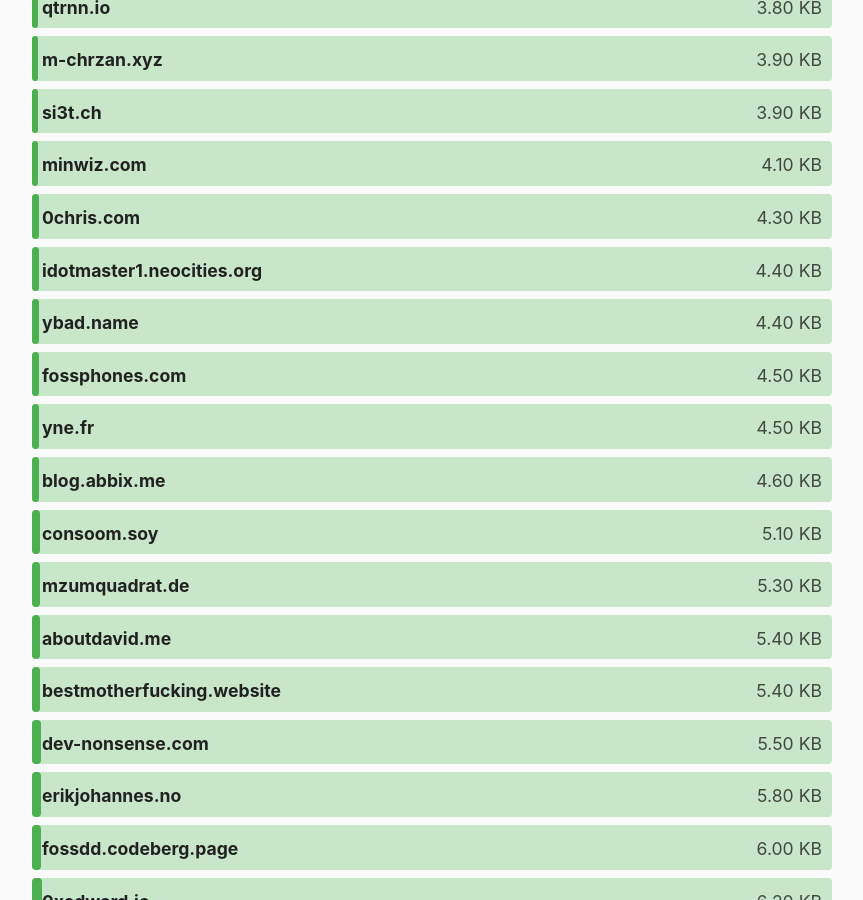
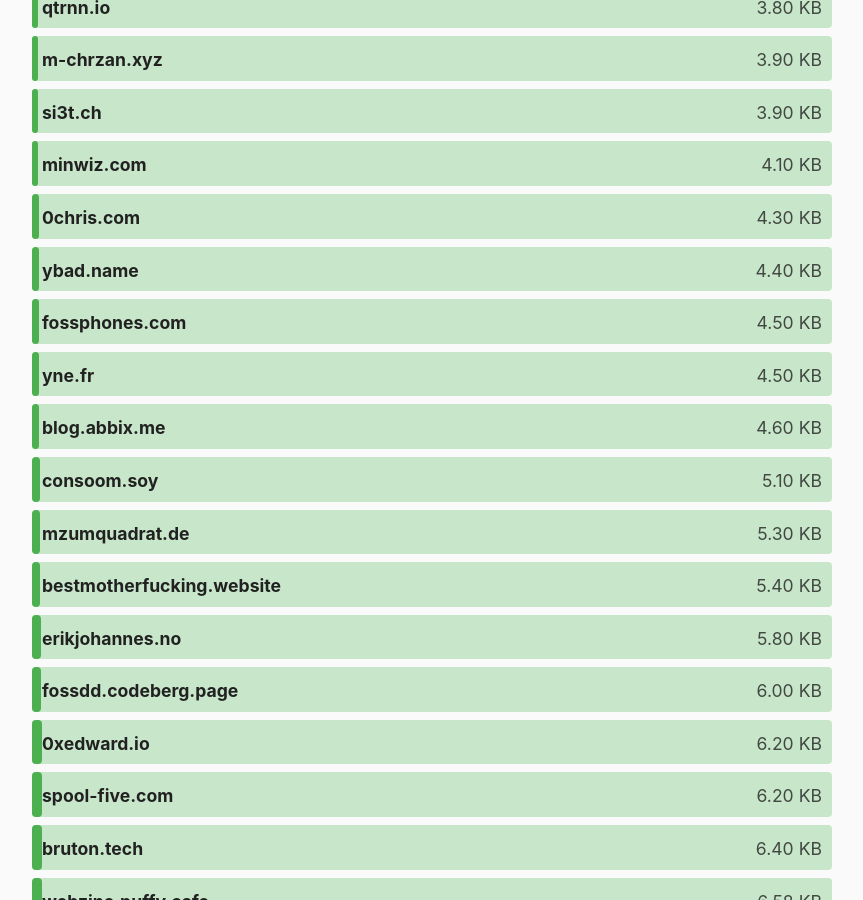
Before and after one commit to kevquirk/512kb.club, a Jekyll site: the page built from index.md, in a window 1280 px wide and 900 px high, scrolled down 1589 px. Shown: the whole window, without its empty margins (208-1071 px from the left). Built offline with Jekyll 4.4.1, drawn with Linux system fonts in a browser that asks for light colours; some of the changed text lies outside the part shown.

Commit message:
See #471

```diff
--- a/_data/sites.yml
+++ b/_data/sites.yml
@@ -43,11 +43,6 @@
   size: 22.2
   last_checked: 2021-09-14
 
-- domain: aboutdavid.me
-  url: https://aboutdavid.me/
-  size: 5.4
-  last_checked: 2021-09-14
-
 - domain: adrian.geek.nz
   url: https://adrian.geek.nz/
   size: 161
@@ -103,11 +98,6 @@
   size: 356
   last_checked: 2021-09-14
 
-- domain: astrophena.name
-  url: https://astrophena.name/
-  size: 16.0
-  last_checked: 2021-09-14
-
 - domain: az.on.lt
   url: https://az.on.lt/
   size: 25.2
@@ -293,11 +283,6 @@
   size: 343
   last_checked: 2021-09-17
 
-- domain: cosmo.red
-  url: https://cosmo.red/
-  size: 16.5
-  last_checked: 2021-09-25
-
 - domain: cri.dev
   url: https://cri.dev/
   size: 60.0
@@ -378,11 +363,6 @@
   size: 17.3
   last_checked: 2021-10-10
 
-- domain: dev-nonsense.com
-  url: https://dev-nonsense.com/
-  size: 5.5
-  last_checked: 2021-09-25
-
 - domain: devosmium.xyz
   url: https://devosmium.xyz/
   size: 13.9
@@ -653,11 +633,6 @@
   size: 15.0
   last_checked: 2021-09-30
 
-- domain: idotmaster1.neocities.org
-  url: https://idotmaster1.neocities.org/
-  size: 4.4
-  last_checked: 2021-10-05
-
 - domain: ivanmet.netlify.app
   url: https://ivanmet.netlify.app/
   size: 183
@@ -1178,11 +1153,6 @@
   size: 289
   last_checked: 2021-09-19
 
-- domain: radosavljevic.dev
-  url: https://radosavljevic.dev/
-  size: 15.7
-  last_checked: 2021-10-02
-
 - domain: ramenos.net
   url: https://www.ramenos.net/
   size: 15.5
@@ -1228,11 +1198,6 @@
   size: 243
   last_checked: 2021-09-19
 
-- domain: rullan.cat
-  url: http://rullan.cat/
-  size: 39.3
-  last_checked: 2021-09-19
-
 - domain: sakrajda.eu
   url: https://sakrajda.eu/
   size: 231
@@ -1577,8 +1542,3 @@
   url: https://zserge.com/
   size: 19.2
   last_checked: 2021-10-03
-
-- domain: zwieratko.sk
-  url: https://zwieratko.sk/
-  size: 27.1
-  last_checked: 2021-10-03
```
